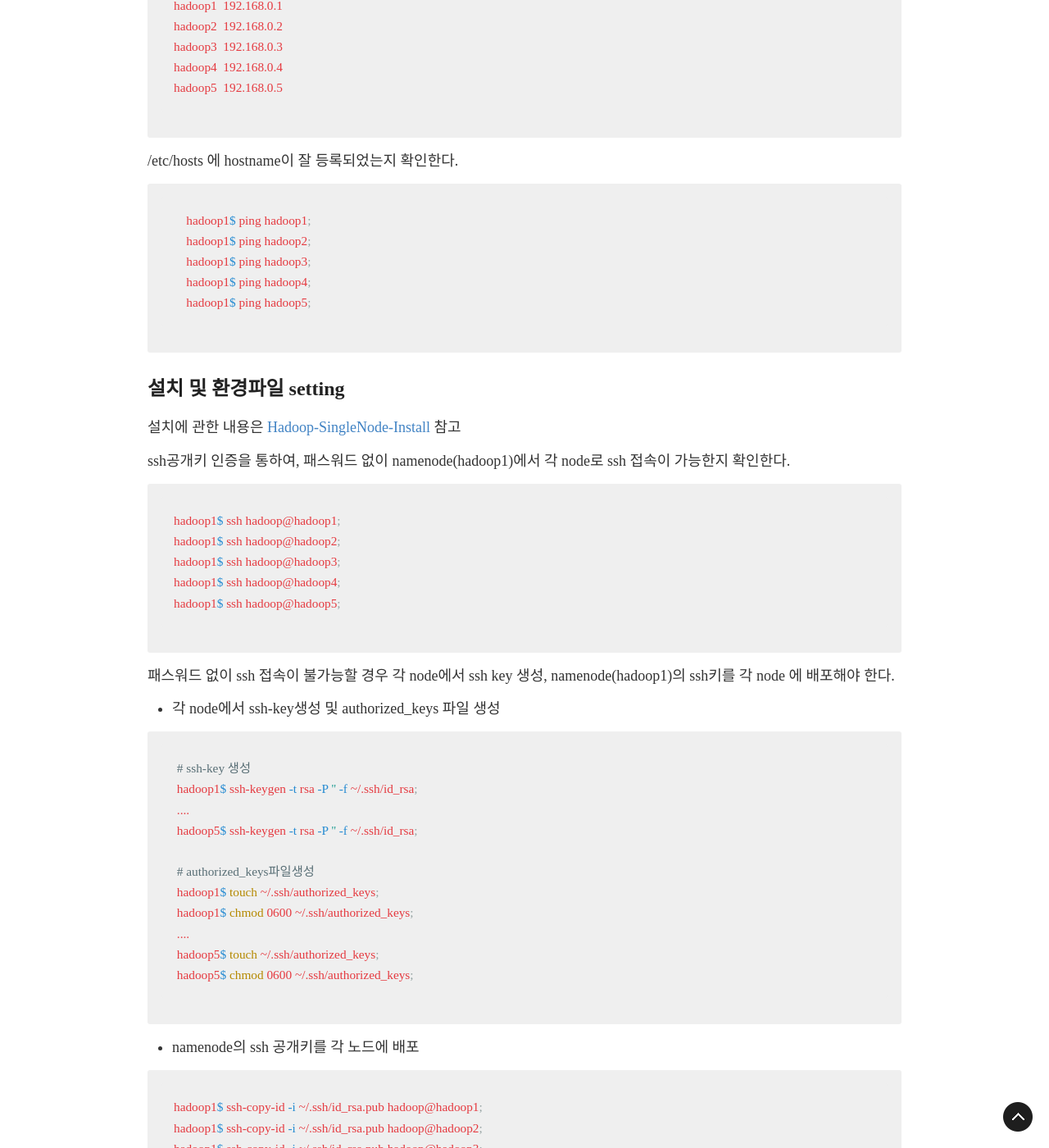
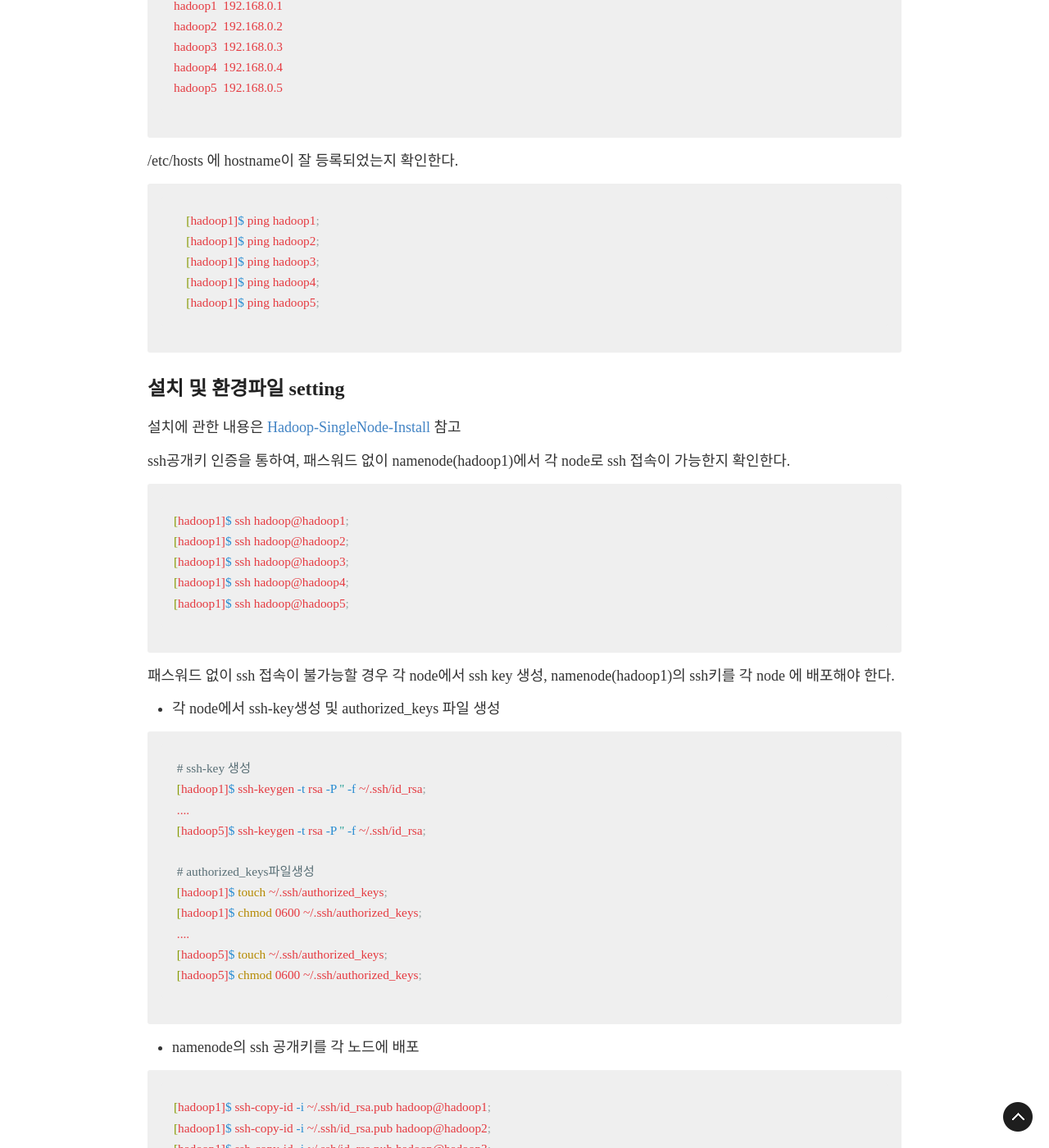
Before and after one commit to jaeheon209/gymbombom.github.io, a Jekyll site: the page built from _posts/2019-11-25-2-hadoop-multinode-install.md, in a window 1280 px wide and 1400 px high, scrolled down 970 px. Shown: the whole window at 82% size. Built offline with Jekyll 4.4.1, drawn with Linux system fonts in a browser that asks for light colours; nearby versions of some CDN libraries; some web fonts are replaced; comment, search, counter and statistics services are not loaded; some of the changed text lies outside the part shown.

Commit message:
라인 정리 및   shell prompt수정

````diff
--- a/_posts/2019-11-25-2-hadoop-multinode-install.md
+++ b/_posts/2019-11-25-2-hadoop-multinode-install.md
@@ -43,11 +43,11 @@ hadoop5  192.168.0.5
 /etc/hosts 에  hostname이 잘 등록되었는지 확인한다.
 
 ```shell
-    hadoop1$ ping hadoop1;
-    hadoop1$ ping hadoop2;
-    hadoop1$ ping hadoop3;
-    hadoop1$ ping hadoop4;
-    hadoop1$ ping hadoop5;
+    [hadoop1]$ ping hadoop1;
+    [hadoop1]$ ping hadoop2;
+    [hadoop1]$ ping hadoop3;
+    [hadoop1]$ ping hadoop4;
+    [hadoop1]$ ping hadoop5;
 ```
 
 
@@ -57,11 +57,11 @@ hadoop5  192.168.0.5
 ssh공개키 인증을 통하여, 패스워드 없이 namenode(hadoop1)에서 각 node로 ssh 접속이 가능한지 확인한다.
 
 ```shell
-hadoop1$ ssh hadoop@hadoop1;
-hadoop1$ ssh hadoop@hadoop2;
-hadoop1$ ssh hadoop@hadoop3;
-hadoop1$ ssh hadoop@hadoop4;
-hadoop1$ ssh hadoop@hadoop5;
+[hadoop1]$ ssh hadoop@hadoop1;
+[hadoop1]$ ssh hadoop@hadoop2;
+[hadoop1]$ ssh hadoop@hadoop3;
+[hadoop1]$ ssh hadoop@hadoop4;
+[hadoop1]$ ssh hadoop@hadoop5;
 ```
 
 패스워드 없이 ssh 접속이 불가능할 경우 각 node에서 ssh key 생성, namenode(hadoop1)의 ssh키를 각 node 에 배포해야 한다.
@@ -70,26 +70,26 @@ hadoop1$ ssh hadoop@hadoop5;
 
  ```shell
  # ssh-key 생성
- hadoop1$ ssh-keygen -t rsa -P '' -f ~/.ssh/id_rsa;
+ [hadoop1]$ ssh-keygen -t rsa -P '' -f ~/.ssh/id_rsa;
  ....
- hadoop5$ ssh-keygen -t rsa -P '' -f ~/.ssh/id_rsa;
+ [hadoop5]$ ssh-keygen -t rsa -P '' -f ~/.ssh/id_rsa;
 
  # authorized_keys파일생성
- hadoop1$ touch ~/.ssh/authorized_keys;
- hadoop1$ chmod 0600 ~/.ssh/authorized_keys;
+ [hadoop1]$ touch ~/.ssh/authorized_keys;
+ [hadoop1]$ chmod 0600 ~/.ssh/authorized_keys;
  ....
- hadoop5$ touch ~/.ssh/authorized_keys;
- hadoop5$ chmod 0600 ~/.ssh/authorized_keys;
+ [hadoop5]$ touch ~/.ssh/authorized_keys;
+ [hadoop5]$ chmod 0600 ~/.ssh/authorized_keys;
  ```
 
 * namenode의 ssh 공개키를 각 노드에 배포
 
 ```shell
-hadoop1$ ssh-copy-id -i ~/.ssh/id_rsa.pub hadoop@hadoop1;
-hadoop1$ ssh-copy-id -i ~/.ssh/id_rsa.pub hadoop@hadoop2;
-hadoop1$ ssh-copy-id -i ~/.ssh/id_rsa.pub hadoop@hadoop3;
-hadoop1$ ssh-copy-id -i ~/.ssh/id_rsa.pub hadoop@hadoop4;
-hadoop1$ ssh-copy-id -i ~/.ssh/id_rsa.pub hadoop@hadoop5;
+[hadoop1]$ ssh-copy-id -i ~/.ssh/id_rsa.pub hadoop@hadoop1;
+[hadoop1]$ ssh-copy-id -i ~/.ssh/id_rsa.pub hadoop@hadoop2;
+[hadoop1]$ ssh-copy-id -i ~/.ssh/id_rsa.pub hadoop@hadoop3;
+[hadoop1]$ ssh-copy-id -i ~/.ssh/id_rsa.pub hadoop@hadoop4;
+[hadoop1]$ ssh-copy-id -i ~/.ssh/id_rsa.pub hadoop@hadoop5;
 ```
 
 namenode(hadoop1) 에서 설정파일을 아래와 같이 설정한다.
@@ -151,19 +151,19 @@ hadoop5
 설정이 완료되었으면, 설정파일을 수정한 masternode(hadoop1)에서  $HADOOP_HOME 디렉토리를 압축하여 Cluster 의 모든 Node에 배포한다.
 
 ```shell
-hadoop1$ tar -xvf hadoop.tar $HADOOP_HOME;
+[hadoop1]$ tar -xvf hadoop.tar $HADOOP_HOME;
 
-hadoop1$ scp ./hadoop.tar hadoop@hadoop2:~/hadoop.tar;
+[hadoop1]$ scp ./hadoop.tar hadoop@hadoop2:~/hadoop.tar;
 ....
-hadoop1$ scp ./hadoop.tar hadoop@hadoop5:~/hadoop.tar;
+[hadoop1]$ scp ./hadoop.tar hadoop@hadoop5:~/hadoop.tar;
 ```
 
 masternode(hadoop1) 에서 전송받은 압축파일을 각 node에서 압축해제 한다.
 
 ```shell
-hadoop2$ tar -cvf ~/hadoop.tar;
+[hadoop2]$ tar -cvf ~/hadoop.tar;
 ....
-hadoop5$ tar -cvf ~/hadoop.tar;
+[hadoop5]$ tar -cvf ~/hadoop.tar;
 ```
 
 ## 실행
@@ -171,14 +171,14 @@ hadoop5$ tar -cvf ~/hadoop.tar;
 format하지 않고 실행할 경우, namenode format 어쩌구 에러를 내뱉으면서 namenode 가 실행되지 않는다...
 
 ```shell
-hadoop1$ $HADOOP_HOME/bin/hdfs namenode -format;
+[hadoop1]$ $HADOOP_HOME/bin/hdfs namenode -format;
 ```
 
 모든 Node에서 hadoop을 실행한다.
 
 ```shell
 # hadoop.sh 에서 masters, slaves 파일의 설정을 바탕으로 각 node 마다 알아서 namenode, datanode 가 실행된다.
-hadoop1$ $HADOOP_HOME/sbin/hadoop.sh start;
+[hadoop1]$ $HADOOP_HOME/sbin/hadoop.sh start;
 ....
-hadoop5$ $HADOOP_HOME/sbin/hadoop.sh start;
+[hadoop5]$ $HADOOP_HOME/sbin/hadoop.sh start;
 ```
````
Also changed, not shown: other parts of _posts/2019-11-25-2-hadoop-multinode-install.md (+2 -2 lines), _posts/2019-11-25-1-hadoop-singlenode-install.md (+9 -9 lines).
